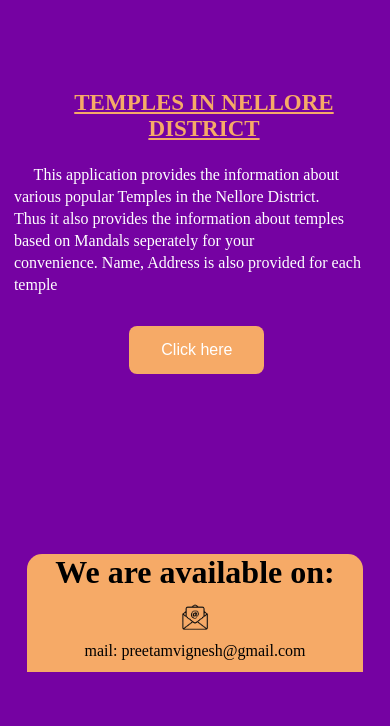
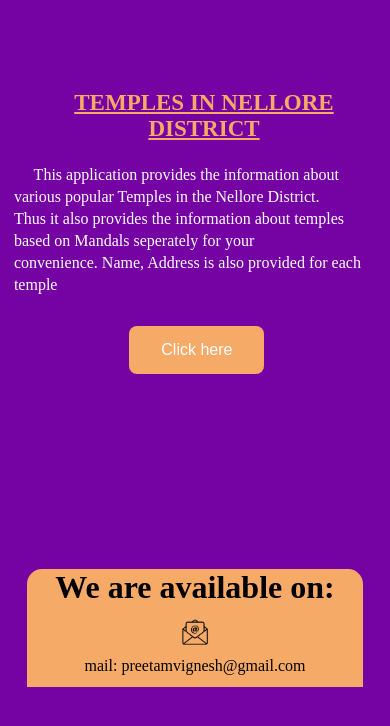
Before and after one commit to preetam-vignesh/preetam-vignesh.app.com, a plain HTML site: page index.html in a window 390 px wide. Drawn offline with Linux system fonts and the light colour scheme.

Commit message:
Update index.css

```diff
--- a/index.css
+++ b/index.css
@@ -109,7 +109,7 @@
     }
 
     .contactus {
-        margin-top: 45%;
+        margin-top: 49%;
         margin-left: 7%;
         margin-right: 7%;
         background-color: rgb(246, 170, 103);
```
